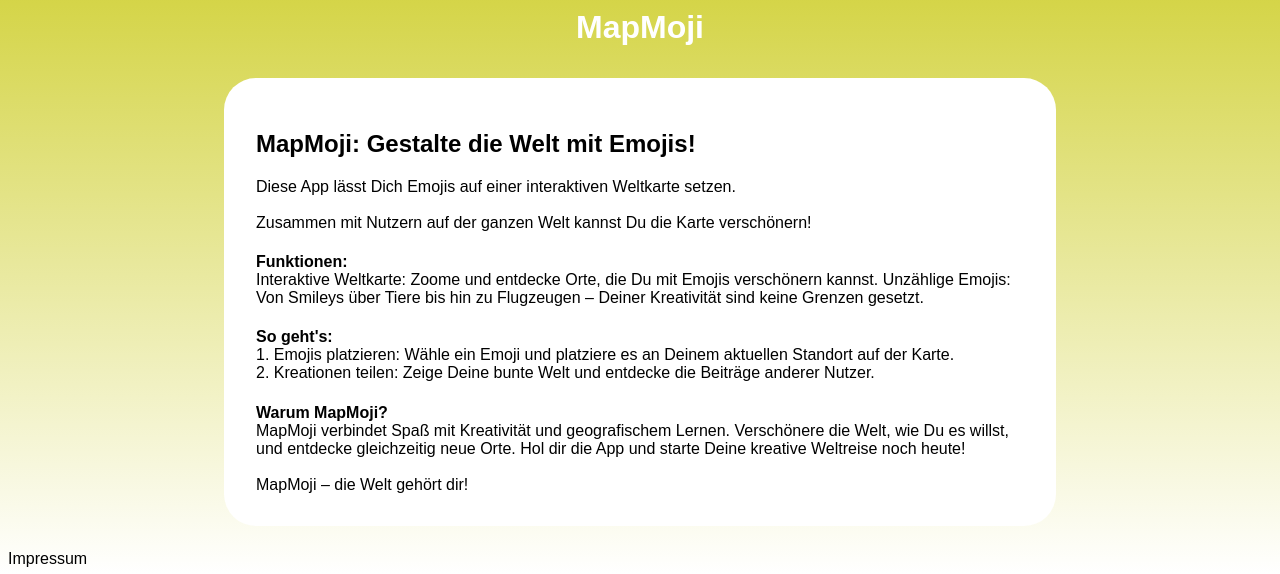
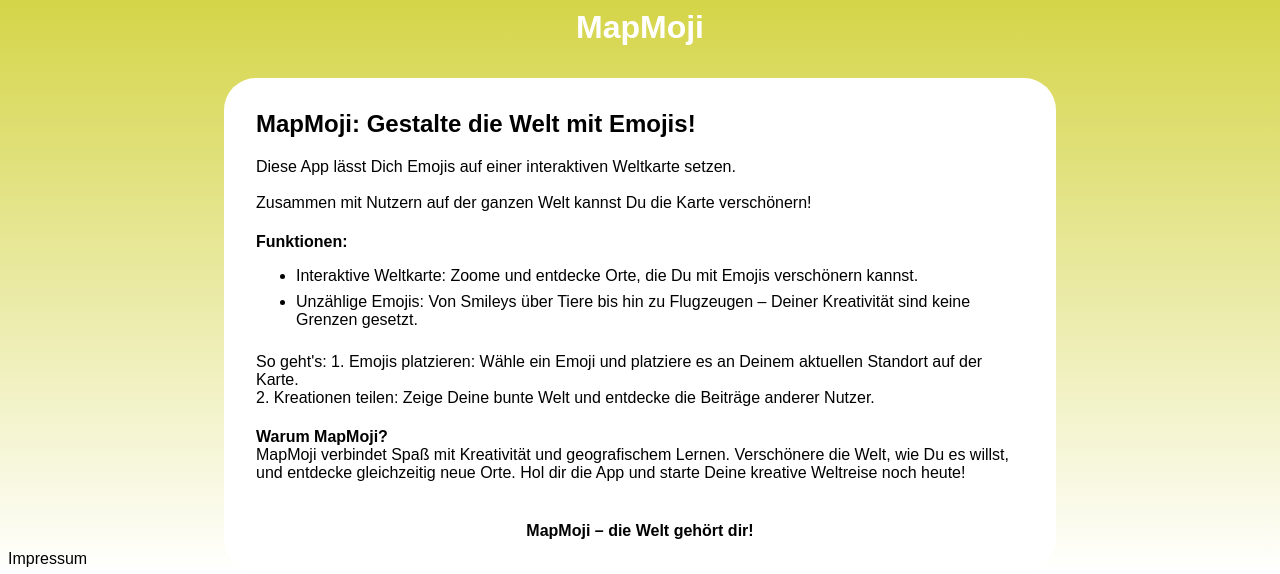
Before and after one commit to vincentmader/mapmoji-web, a Flask app: page / in a window 1280 px wide. Shown: the part 226-800 px from the top of the page. Run offline with Flask 3, Linux system fonts and the light colour scheme.

Commit message:
IMPR styling

```diff
--- a/static/css/base.css
+++ b/static/css/base.css
@@ -54,6 +54,10 @@
 
     color: black;
 
+    h2 {
+        margin-top: 0px;
+    }
+
     p {}
 
     ul li {
@@ -102,3 +106,8 @@
 ul li {
     padding-bottom: 0.5em;
 }
+
+.center {
+    width: 100%;
+    text-align: center;
+}
--- a/templates/index.html
+++ b/templates/index.html
@@ -22,19 +22,24 @@
         Zusammen mit Nutzern auf der ganzen Welt kannst Du die Karte verschönern!
 
         <h4> Funktionen: </h4>
-        Interaktive Weltkarte: Zoome und entdecke Orte, die Du mit Emojis verschönern kannst.
-        Unzählige Emojis: Von Smileys über Tiere bis hin zu Flugzeugen – Deiner Kreativität sind keine Grenzen gesetzt.
+        <ul>
+            <li>Interaktive Weltkarte: Zoome und entdecke Orte, die Du mit Emojis verschönern kannst.</li>
+            <li>Unzählige Emojis: Von Smileys über Tiere bis hin zu Flugzeugen – Deiner Kreativität sind keine Grenzen gesetzt.</li>
+        </ul
 
         <h4> So geht's: </h4>
-        1. Emojis platzieren: Wähle ein Emoji und platziere es an Deinem aktuellen Standort auf der Karte. <br /> 2.
-        Kreationen teilen: Zeige Deine bunte Welt und entdecke die Beiträge anderer Nutzer. <h4> Warum MapMoji?
+            1. Emojis platzieren: Wähle ein Emoji und platziere es an Deinem aktuellen Standort auf der Karte. <br />
+            2. Kreationen teilen: Zeige Deine bunte Welt und entdecke die Beiträge anderer Nutzer.
+
+        <h4> Warum MapMoji?
         </h4>
         MapMoji verbindet Spaß mit Kreativität und geografischem Lernen.
         Verschönere die Welt, wie Du es willst, und entdecke gleichzeitig neue Orte.
         Hol dir die App und starte Deine kreative Weltreise noch heute!
         <br />
         <br />
-        MapMoji – die Welt gehört dir!
+
+        <h4 class="center"> MapMoji – die Welt gehört dir! </h4>
 
 
         <!--     <h2> -->
```
